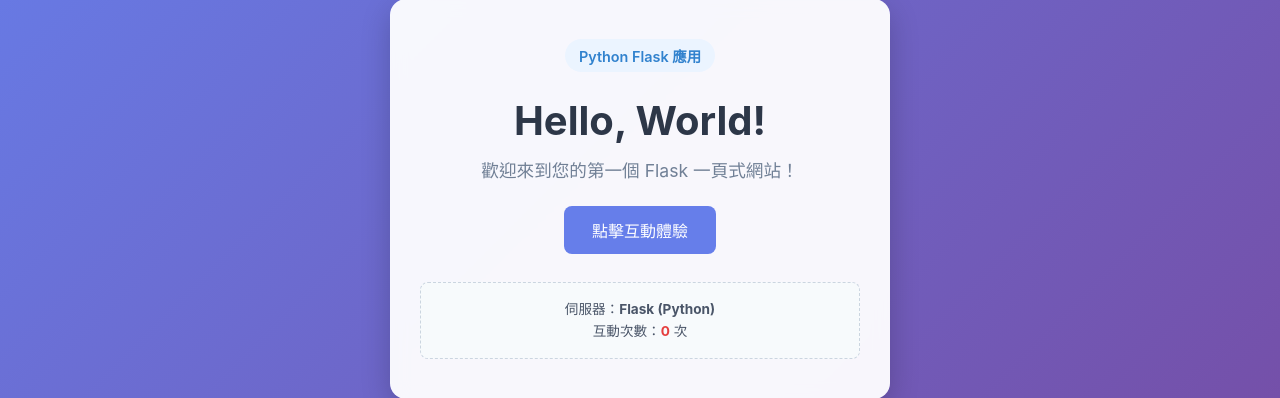
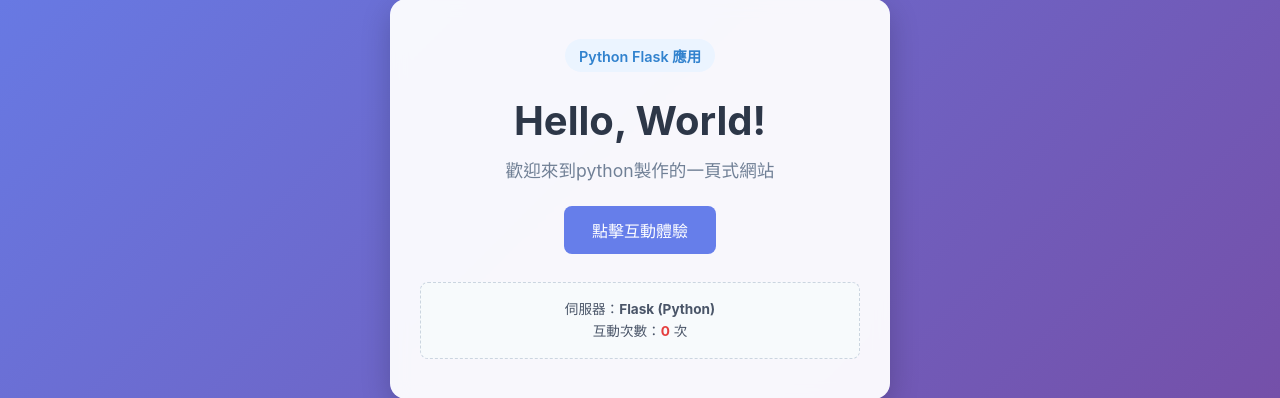
Before and after one commit to peipeiyellow/practice0929, a Flask app: template templates/index.html in a window 1280 px wide. Shown: the part 201-599 px from the top of the page. Run offline with Flask 3, Linux system fonts and the light colour scheme; the template is opened without the code that fills it, so the values that code supplies are empty.

Commit message:
更新首頁文字：在 hello world 下新增一頁式網站歡迎詞

```diff
--- a/app.py
+++ b/app.py
@@ -1,10 +1,10 @@
-from flask import Flask, render_template
+from flask import Flask
 
 app = Flask(__name__)
 
 @app.route("/")
 def hello_world():
-    return render_template("index.html")
+    return "Hello World<br>歡迎來到python製作的一頁式網站"
 
 if __name__ == "__main__":
     # debug=True 可在開發階段啟用即時重載與除錯功能
--- a/templates/index.html
+++ b/templates/index.html
@@ -109,7 +109,7 @@
     <div class="card">
         <div class="badge">Python Flask 應用</div>
         <h1>Hello, World!</h1>
-        <p class="subtitle">歡迎來到您的第一個 Flask 一頁式網站！</p>
+        <p class="subtitle">歡迎來到python製作的一頁式網站</p>
 
         <button class="btn" onclick="handleClick()">點擊互動體驗</button>
 
```
